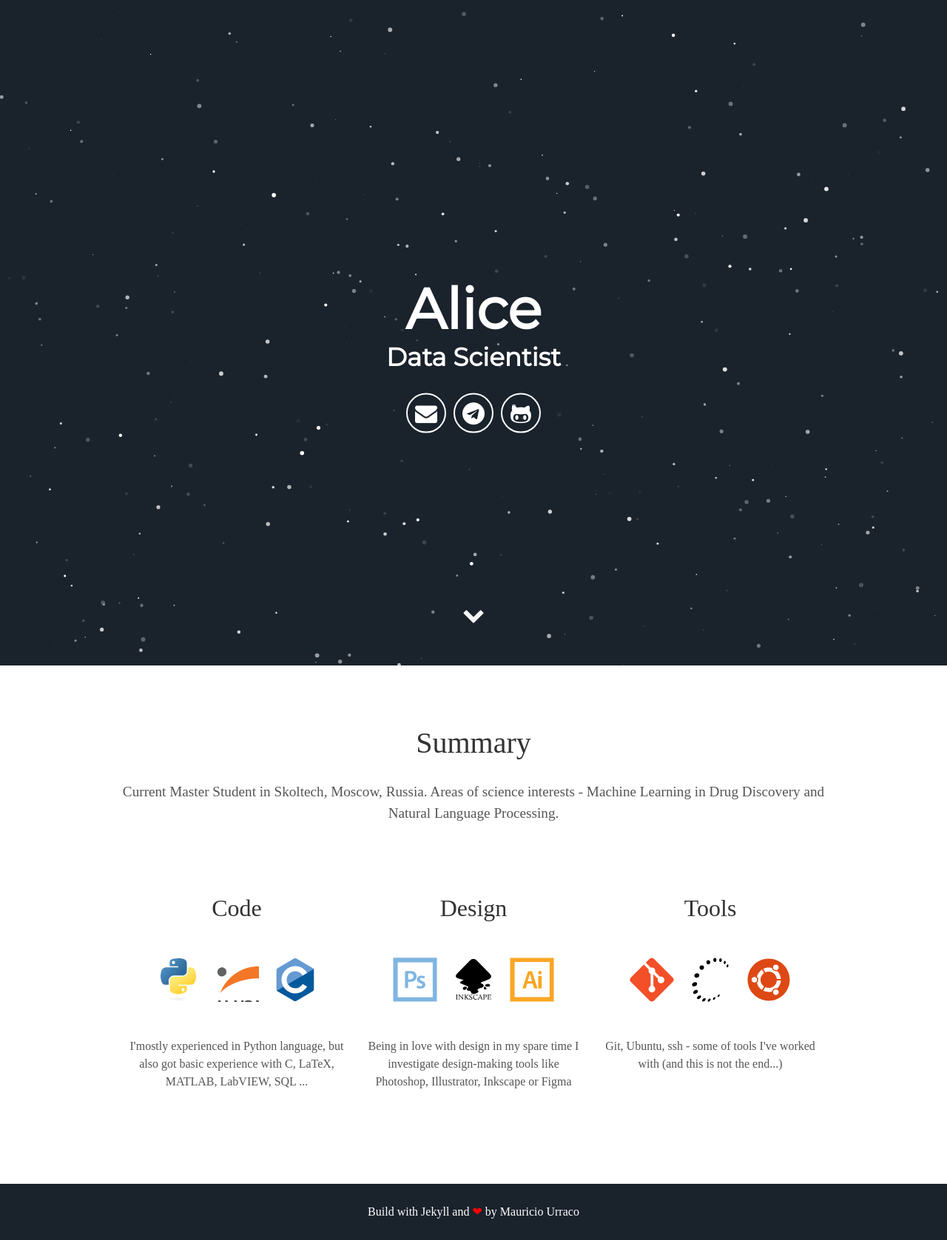
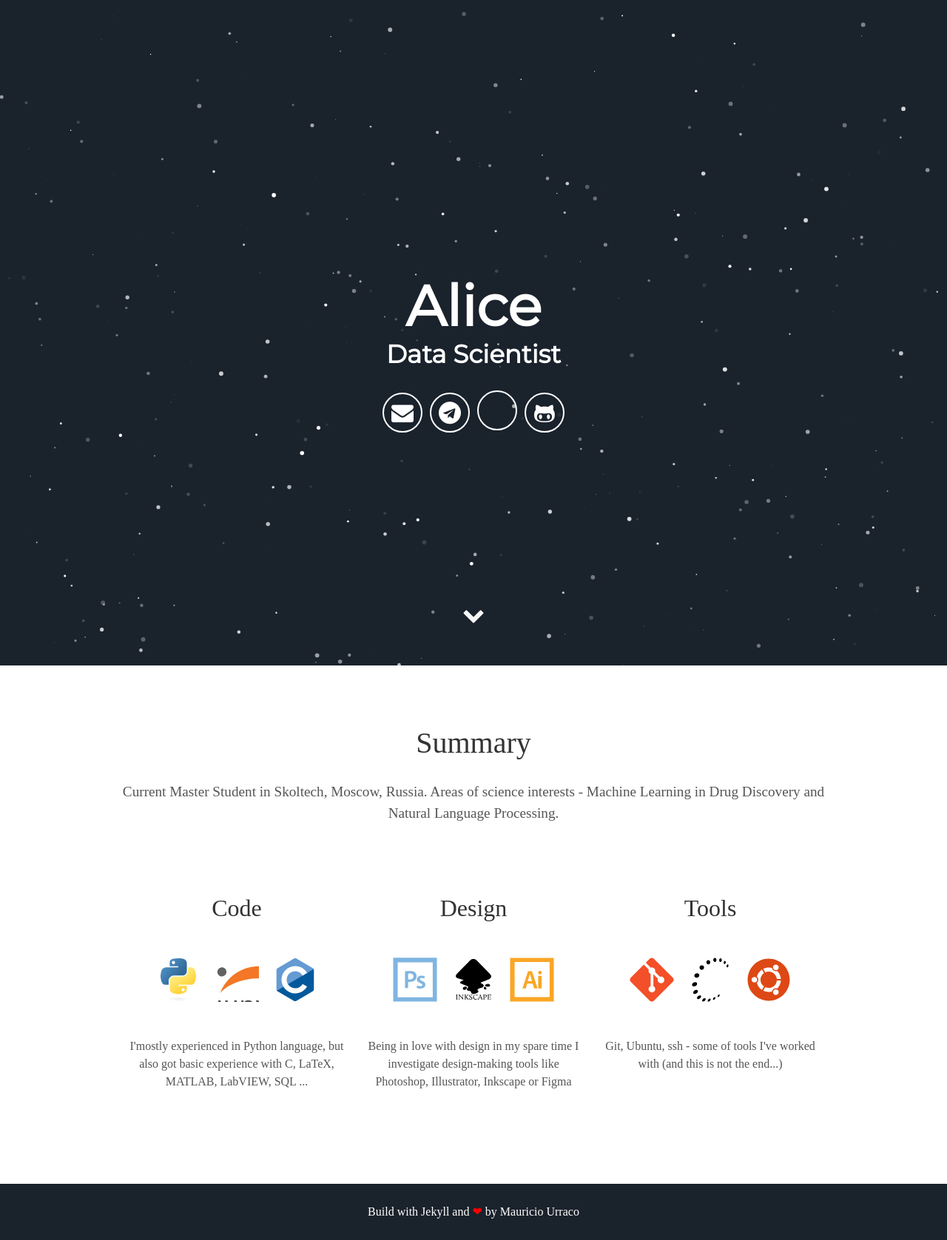
Before and after one commit to korney3/korney3.github.io, a Jekyll site: the page built from index.html, in a window 1280 px wide. Shown: the whole page at 74% size. Built offline with Jekyll 4.4.1, drawn with Linux system fonts in a browser that asks for light colours; some web fonts are replaced.

Commit message:
Update header.html

```diff
--- a/_includes/header.html
+++ b/_includes/header.html
@@ -7,6 +7,7 @@
       <div class="header-icons">
         <a aria-label="Send email" href="mailto:alisa.alenicheva@skoltech.ru"><i class="icon fa fa-envelope"></i></a>
         <a aria-label="My Telegram" target="_blank" href="https://t.me/a_xyli"><i class="icon fa fa-telegram" aria-hidden="true"></i></a>
+        <a aria-label="My CV" target="_blank" href="korney3.github.io/pdfs/Alice_CV.pdf"><i class="icon fa fa-user-astronaut" aria-hidden="true"></i></a>
         <!--
         <a aria-label="CV" href="https://t.me/a_xyli"><i class="fab fa-telegram"></i>
         <a aria-label="My Instagram" target="_blank" href="https://www.instagram.com/mauriciourraco7"><i class="icon fa fa-instagram" aria-hidden="true"></i></a>
```
